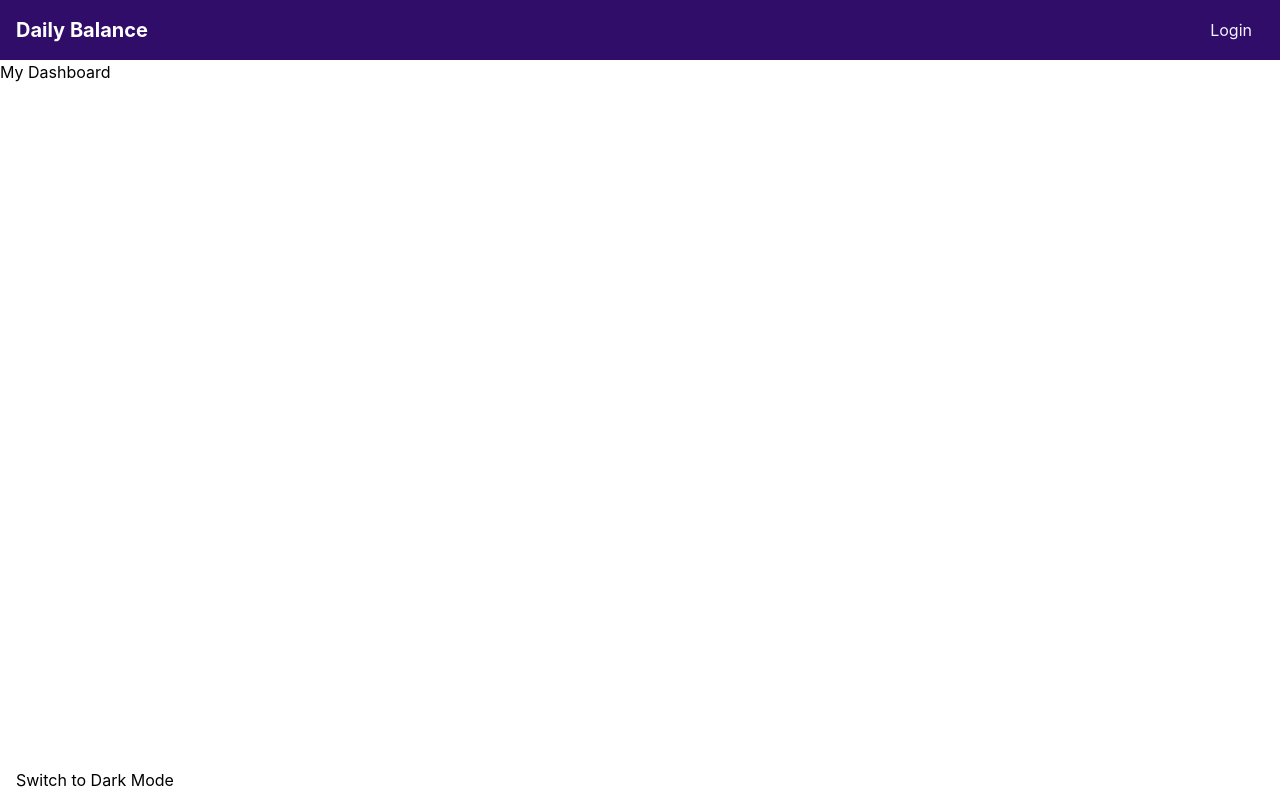
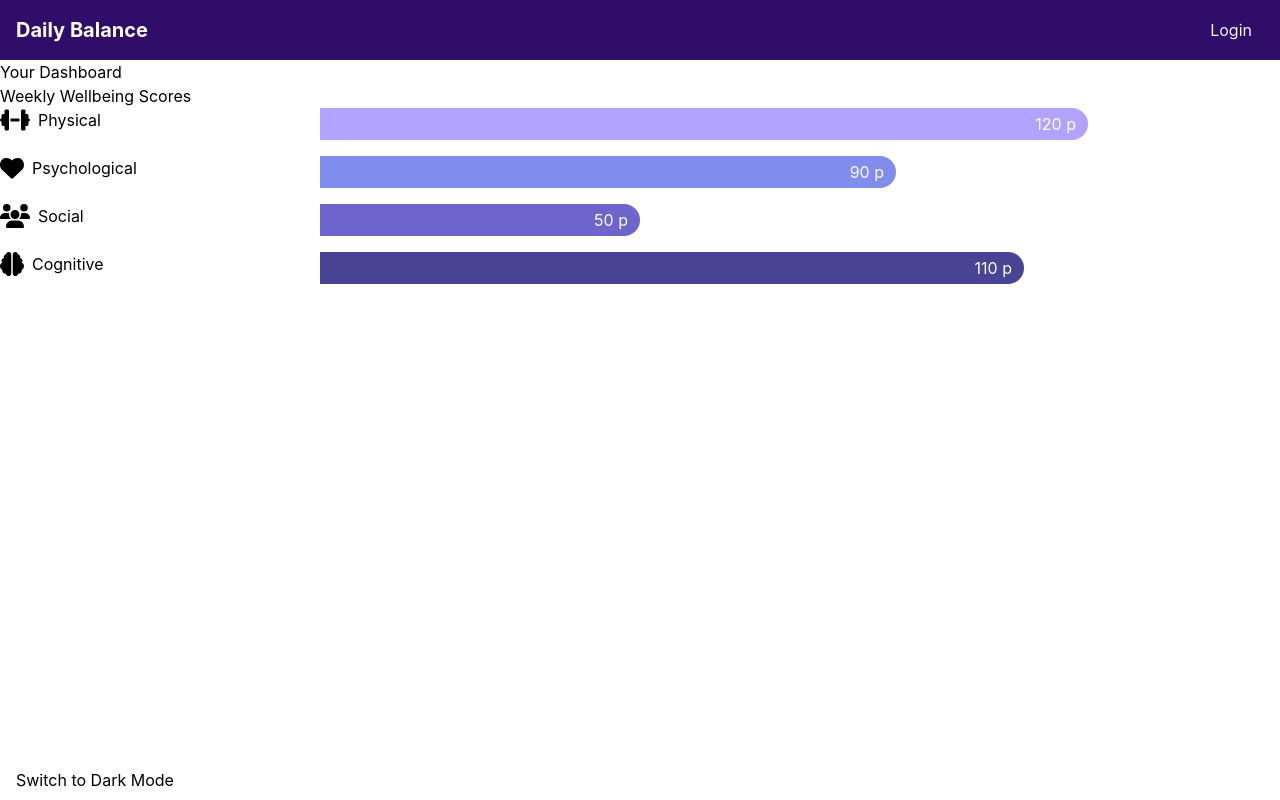
Before and after one commit to Mimoosa/react_daily_balance_app, a React (Vite) app in the folder client/: page /dashboard in a window 1280 px wide. Built offline with nearby package versions, Linux system fonts and the light colour scheme; no server answers.

Commit message:
Add BarChart.jsx and BarCharts.jsx

```diff
--- /dev/null
+++ b/client/src/components/BarChart.jsx
@@ -0,0 +1,43 @@
+import React from 'react';
+import { themes } from '../contexts/themeConfig';
+import { FontAwesomeIcon } from '@fortawesome/react-fontawesome';
+import { faDumbbell, faBrain, faUsers, faHeart } from '@fortawesome/free-solid-svg-icons';
+
+function BarChart({ label, value, maxValue }) {
+    const theme = themes.light;
+    const widthPercentage = (value / maxValue) * 80;
+
+    const colorMapping = {
+        Physical: theme.barChart1,
+        Psychological: theme.barChart2,
+        Social: theme.barChart3,
+        Cognitive: theme.barChart4
+    };
+
+    const labelIcons = {
+        Physical: faDumbbell,
+        Psychological: faHeart,
+        Social: faUsers,
+        Cognitive: faBrain
+    }
+
+    const color = colorMapping[label];
+
+    const icon = labelIcons[label];
+
+    return (
+        <div className="flex flex-col lg:flex-row">
+            <div className="lg:w-1/4">
+            <FontAwesomeIcon icon={icon} size="xl" />
+            <span className="ml-2">{label}</span>
+            </div>
+            <div className="mt-2 lg:mt-0 lg:w-3/4">
+                <div className={`relative ${color} h-8 mb-4 rounded-tr-full rounded-br-full`} style={{ width: `${widthPercentage}%` }}>
+                <span className="absolute right-3 top-1/2 -translate-y-1/2 text-white">{value} p</span>
+                </div>
+            </div>
+        </div>
+    );
+}
+
+export default BarChart;
--- /dev/null
+++ b/client/src/components/BarCharts.jsx
@@ -0,0 +1,14 @@
+import React from 'react';
+import BarChart from './BarChart';
+
+function BarCharts({ data, maxValue }) {
+   return (
+       <div>
+           {Object.entries(data).map(([label, value], index) => (
+               <BarChart key={index} label={label}  value={value} maxValue={maxValue}/>
+           ))}
+       </div>
+   );
+}
+
+export default BarCharts
--- a/client/src/components/Navbar.jsx
+++ b/client/src/components/Navbar.jsx
@@ -18,7 +18,7 @@ const Navbar = ({ isOpen, setIsOpen }) => {
   };
 
   return (
-      <nav className={`flex justify-between sticky top-0 z-10 py-4 pl-4 lg:items-center  ${theme.backgroundViolet}`}>
+      <nav className={`flex justify-between sticky top-0 z-10 py-4 pl-4 lg:items-center ${theme.backgroundViolet}`}>
         <div>
           <h1 className="text-lg font-bold text-white lg:text-xl">
             Daily Balance
--- a/client/src/contexts/themeConfig.js
+++ b/client/src/contexts/themeConfig.js
@@ -7,6 +7,10 @@ Change colors to match our design
 #ffffff - text
 #0d557e - blue
 #0b3c58 - hover blue
+#B1A3FF - bar chart color 1
+#818DED - bar chart color 2
+#6D65CC - bar chart color 3
+#494393 - bar chart color 4
 */
 
 /*
@@ -22,6 +26,10 @@ export const themes = {
         backgroundActive: 'bg-violet-750', // Secondary background (e.g., cards)
         backgroundWhite: 'bg-white', // Secondary background (e.g., cards)
         border: 'border-gray-300', // Borders
+        barChart1: 'bg-[#B1A3FF]',
+        barChart2: 'bg-[#818DED]',
+        barChart3: 'bg-[#6D65CC]',
+        barChart4: 'bg-[#494393]',
     },
     dark: {
         primary: 'text-white', // Main text color
--- a/client/src/pages/DashboardPage.jsx
+++ b/client/src/pages/DashboardPage.jsx
@@ -1,7 +1,43 @@
+import BarCharts from '../components/BarCharts';
+import {useState, useEffect} from 'react';
 
 const DashboardPage =()=>{
+
+    /*  const [scores, setScores] = useState({});
+        const [maxValue, setMaxValue] = useState(100);
+
+    useEffect(()=>{
+        async function fetchScoreData(){
+            try{
+                const response = await fetch("");
+                setScores(response);
+                const max = Math.max(...Object.values(response);
+                setMaxValue(max);
+            }
+            catch(error){
+                console.error(error);
+            }
+        }
+
+    }, []); */
+    const scores = {
+        Physical: 120,
+        Psychological: 90,
+        Social: 50,
+        Cognitive: 110
+    }
+
+    const max = Math.max(...Object.values(scores));
+
+
     return(
-        <h1>My Dashboard</h1>
+        <div>
+        <h1>Your Dashboard</h1>
+        <div>
+            <h2>Weekly Wellbeing Scores</h2>
+            <BarCharts data={scores} maxValue={max} />
+        </div>
+        </div>
     );
 };
 
```
